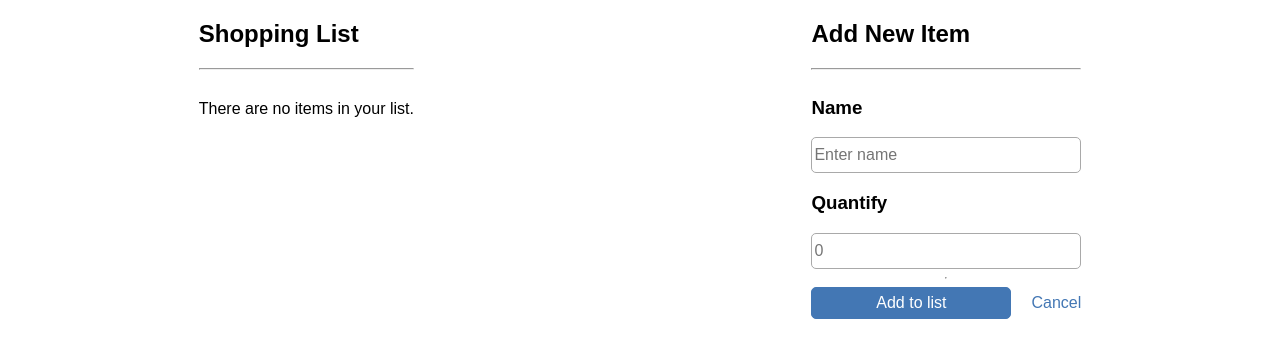
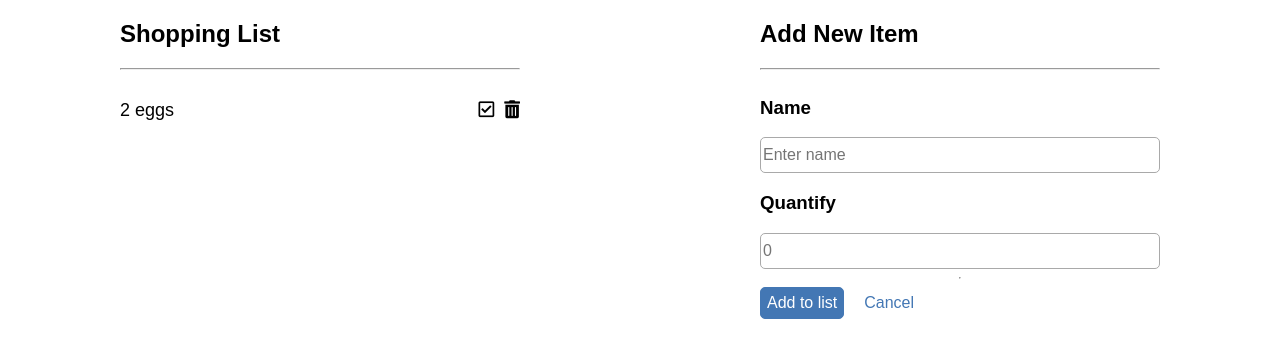
Before and after one commit to mavisluan/shopping-list, a React (Create React App) app: page / in a window 1280 px wide. Shown: the top 358 px of the page. Built offline with nearby package versions, Linux system fonts and the light colour scheme.

Commit message:
update shopping list view

```diff
--- a/public/index.html
+++ b/public/index.html
@@ -1,6 +1,7 @@
 <!DOCTYPE html>
 <html lang="en">
   <head>
+    <link rel="stylesheet" href="https://use.fontawesome.com/releases/v5.2.0/css/all.css" integrity="sha384-hWVjflwFxL6sNzntih27bfxkr27PmbbK/iSvJ+a4+0owXq79v+lsFkW54bOGbiDQ" crossorigin="anonymous">
     <meta charset="utf-8">
     <meta name="viewport" content="width=device-width, initial-scale=1, shrink-to-fit=no">
     <meta name="theme-color" content="#000000">
--- a/src/App.css
+++ b/src/App.css
@@ -1,12 +1,23 @@
 .app {
   display: flex;
-  flex: 1;
   justify-content: space-around;
+  min-width: 1000px;
+}
+
+.app > div {
+  min-width: 400px
 }
 
 .items {
   margin-top: 30px;
+  font-size: 18px;
 }
+
+.item span {
+  float: right;
+  padding-left: 10px;
+}
+
 
 form {
   display: flex;
@@ -29,7 +40,7 @@ form input {
   border-radius: 5px;
   color: white;
   height: 32px;
-  min-width: 200px;
+  max-width: 200px;
   margin-right: 20px;
 }
 
--- a/src/App.js
+++ b/src/App.js
@@ -3,20 +3,31 @@ import './App.css';
 
 class App extends Component {
   state = {
-    items: []
+    items: [{id: 0, name: 'eggs', count: '2'}]
   }
 
   render() {
+    const { items } = this.state
+
     return (
       <div className="app">
-        <div className='board'>
+        <div className='display-board'>
           <h2>Shopping List</h2>
           <hr />
-          <div className='items'>
-            There are no items in your list.
-          </div>
+          { items.length === 0  ?
+            <div>There are no items in your list.</div> :
+            <div className='items'>
+              {items.map(item => (
+                <div className='item' key={item.id}>
+                    {item.count} {item.name}
+                    <span><i class="fas fa-trash-alt"></i></span>
+                    <span><i class="far fa-check-square"></i></span>
+                </div>
+              ))}
+            </div>
+          }
         </div>
-        <div className='new-item'>
+        <div className='add-board'>
           <h2>Add New Item</h2>
           <hr />
           <form>
```
Also changed, not shown: src/logo.svg (deleted).
